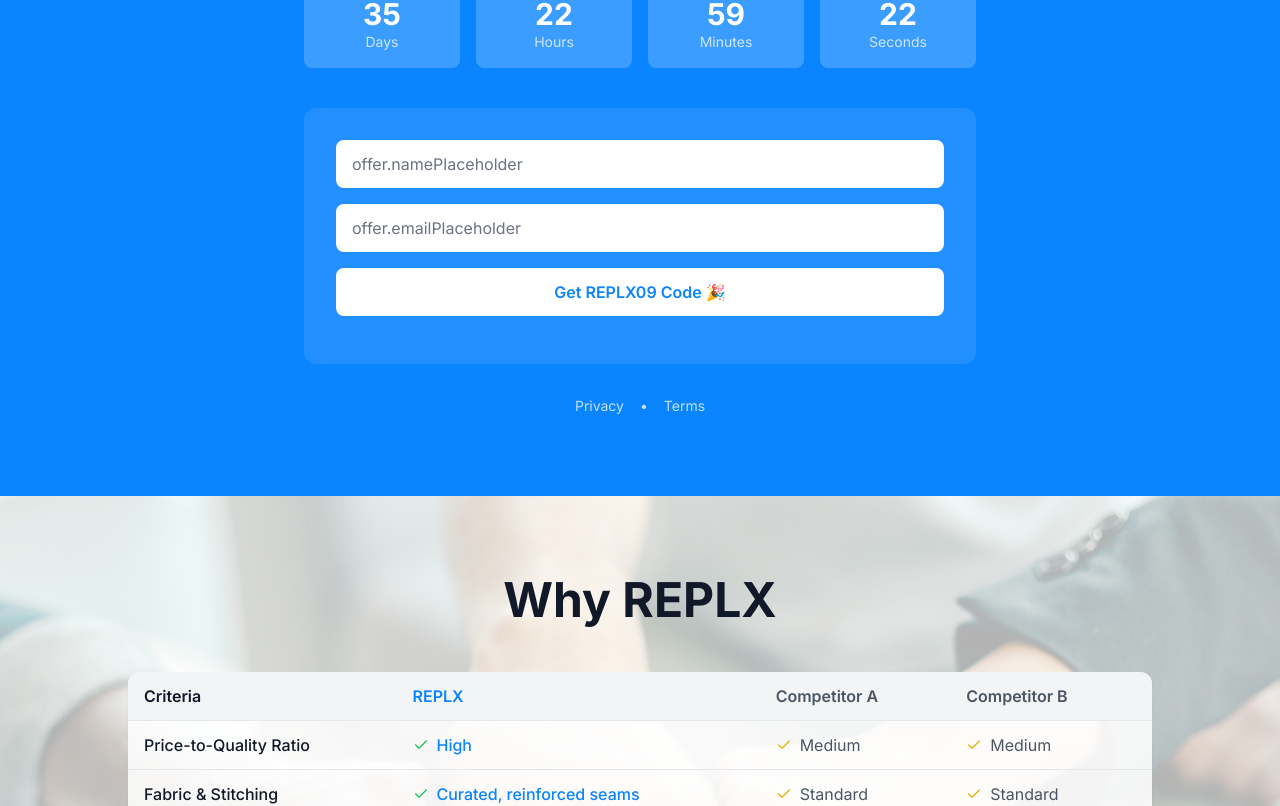
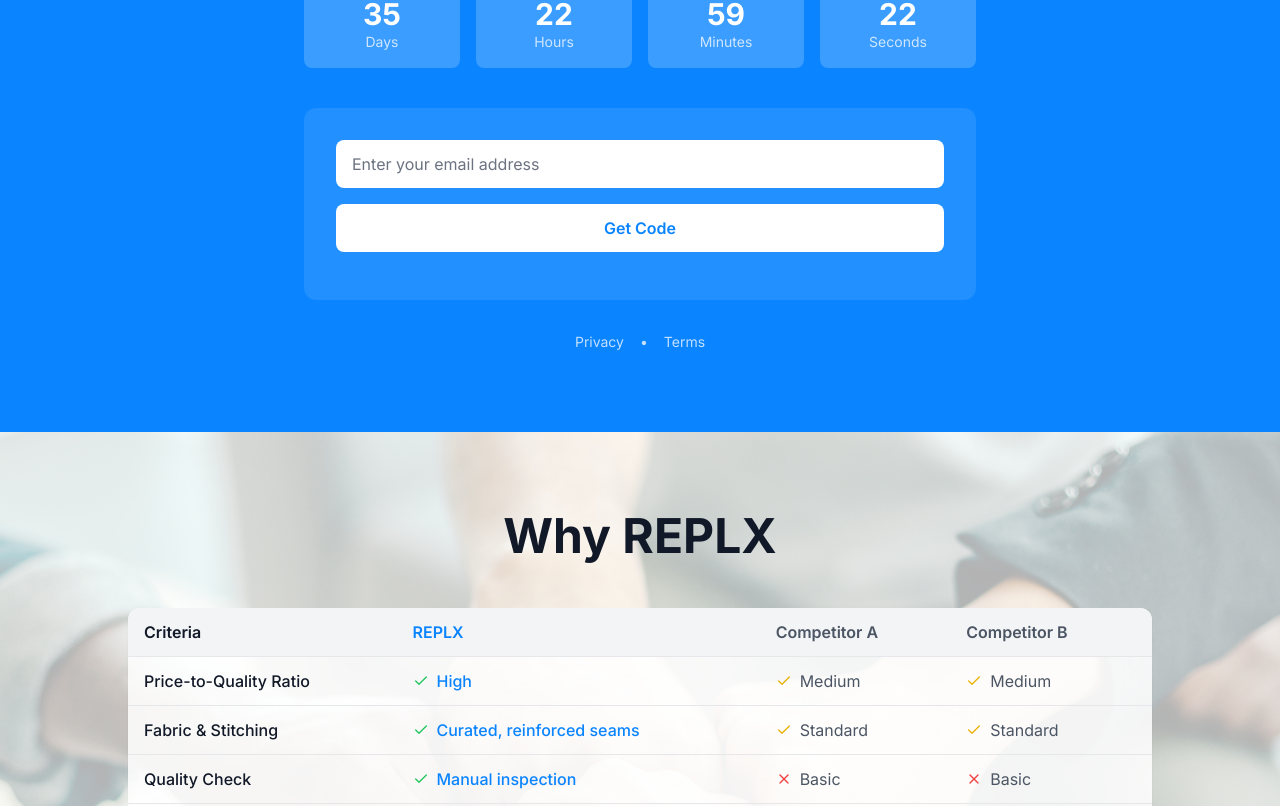
Before and after one commit to Uncallz/Replx, a React (Vite) app: page / in a window 1280 px wide. Shown: the part 2234-3040 px from the top of the page. Built offline with nearby package versions, Linux system fonts and the light colour scheme.

Commit message:
Add files via upload

```diff
--- a/scripts/main.js
+++ b/scripts/main.js
@@ -57,7 +57,6 @@ document.addEventListener('DOMContentLoaded', function() {
             e.preventDefault();
 
             const email = document.getElementById('discountEmail').value;
-            const firstName = document.getElementById('discountName').value;
             const btn = document.getElementById('discountBtn');
 
             btn.disabled = true;
@@ -65,20 +64,20 @@ document.addEventListener('DOMContentLoaded', function() {
 
             const result = await subscribeToBrevo(
                 email,
-                firstName,
+                '', // No firstName since we removed the name field
                 'discount',
                 'discount'
             );
 
             if (result.success) {
-                showMessage('discountMessage', '🎉 Check your email! Your REPLX09 discount code is on its way!', 'success');
+                showMessage('discountMessage', '🎉 Check your email! Your discount code is on its way!', 'success');
                 discountForm.reset();
             } else {
                 showMessage('discountMessage', `❌ ${result.error}`, 'error');
             }
 
             btn.disabled = false;
-            btn.textContent = 'Get REPLX09 Code 🎉';
+            btn.textContent = 'Get Code';
         });
     }
 
@@ -89,7 +88,6 @@ document.addEventListener('DOMContentLoaded', function() {
             e.preventDefault();
 
             const email = document.getElementById('vipEmail').value;
-            const firstName = document.getElementById('vipName').value;
             const btn = document.getElementById('vipBtn');
 
             btn.disabled = true;
@@ -97,7 +95,7 @@ document.addEventListener('DOMContentLoaded', function() {
 
             const result = await subscribeToBrevo(
                 email,
-                firstName,
+                '', // No firstName since we removed the name field
                 'vip',
                 'vip'
             );
--- a/src/components/Footer.tsx
+++ b/src/components/Footer.tsx
@@ -1,4 +1,3 @@
-import React from 'react';
 import { useRevealOnScroll } from '../hooks/useRevealOnScroll';
 import { useLanguage } from '../hooks/useLanguage';
 
@@ -81,18 +80,9 @@ const Footer = () => {
             <form id="vipForm" className="space-y-4">
               <div>
                 <input
-                  type="text"
-                  id="vipName"
-                  placeholder={t('footer.namePlaceholder') || 'Your Name'}
-                  className="w-full px-4 py-3 rounded-lg bg-gray-700 text-white placeholder-gray-400 focus:outline-none focus:ring-2 focus:ring-blue-500"
-                  required
-                />
-              </div>
-              <div>
-                <input
                   type="email"
                   id="vipEmail"
-                  placeholder={t('footer.emailPlaceholder') || 'your@email.com'}
+                  placeholder="Enter your email address"
                   className="w-full px-4 py-3 rounded-lg bg-gray-700 text-white placeholder-gray-400 focus:outline-none focus:ring-2 focus:ring-blue-500"
                   required
                 />
--- a/src/components/Offer.tsx
+++ b/src/components/Offer.tsx
@@ -90,18 +90,9 @@ const Offer = () => {
                 <form id="discountForm" onSubmit={handleSubmit} className="space-y-4">
                   <div>
                     <input
-                      type="text"
-                      id="discountName"
-                      placeholder={t('offer.namePlaceholder') || 'Your Name'}
-                      className="w-full px-4 py-3 rounded-lg text-gray-900 placeholder-gray-500 focus:outline-none focus:ring-2 focus:ring-blue-500"
-                      required
-                    />
-                  </div>
-                  <div>
-                    <input
                       type="email"
                       id="discountEmail"
-                      placeholder={t('offer.emailPlaceholder') || 'your@email.com'}
+                      placeholder="Enter your email address"
                       className="w-full px-4 py-3 rounded-lg text-gray-900 placeholder-gray-500 focus:outline-none focus:ring-2 focus:ring-blue-500"
                       required
                     />
@@ -111,7 +102,7 @@ const Offer = () => {
                     id="discountBtn"
                     className="w-full bg-white text-[#0A84FF] py-3 rounded-lg font-semibold hover:bg-gray-100 transition-colors duration-200"
                   >
-                    Get REPLX09 Code 🎉
+                    Get Code
                   </button>
                 </form>
                 <div id="discountMessage" className="mt-4"></div>
```
